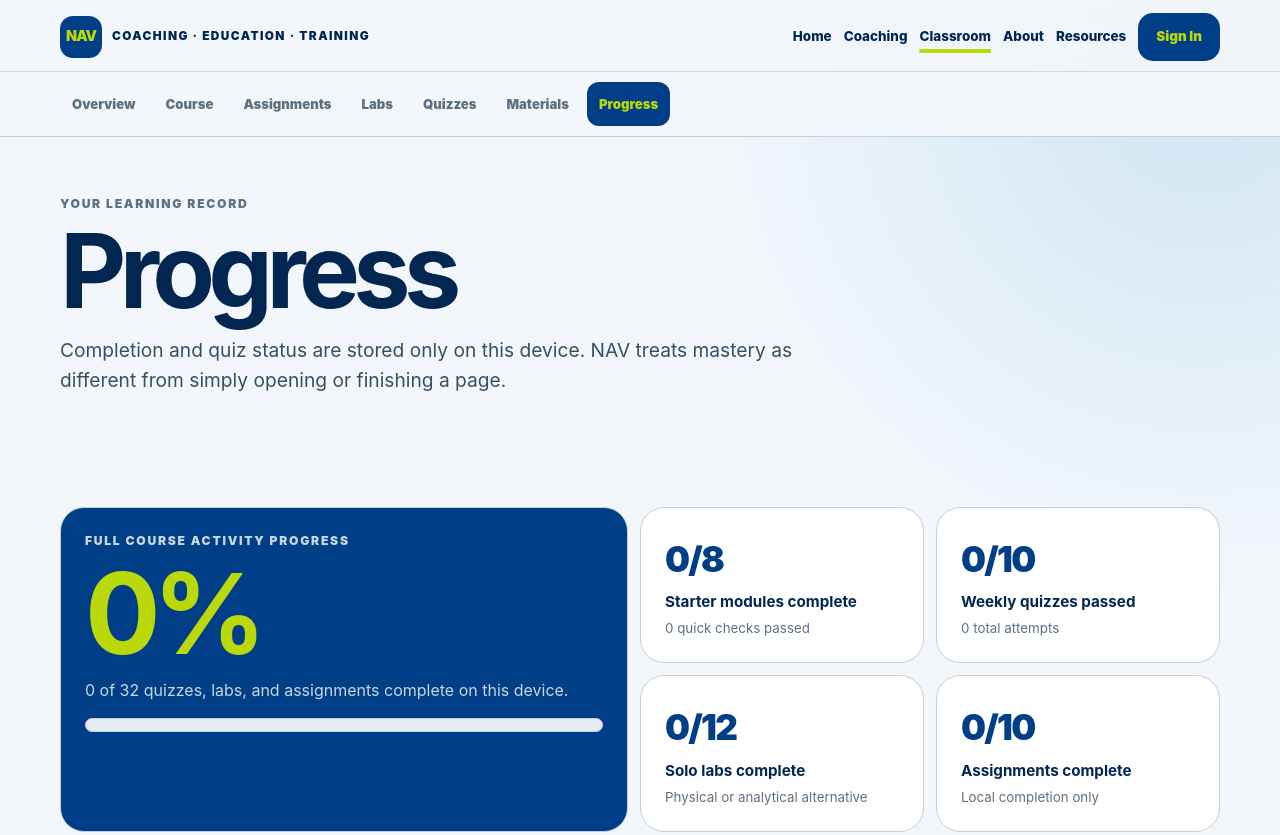
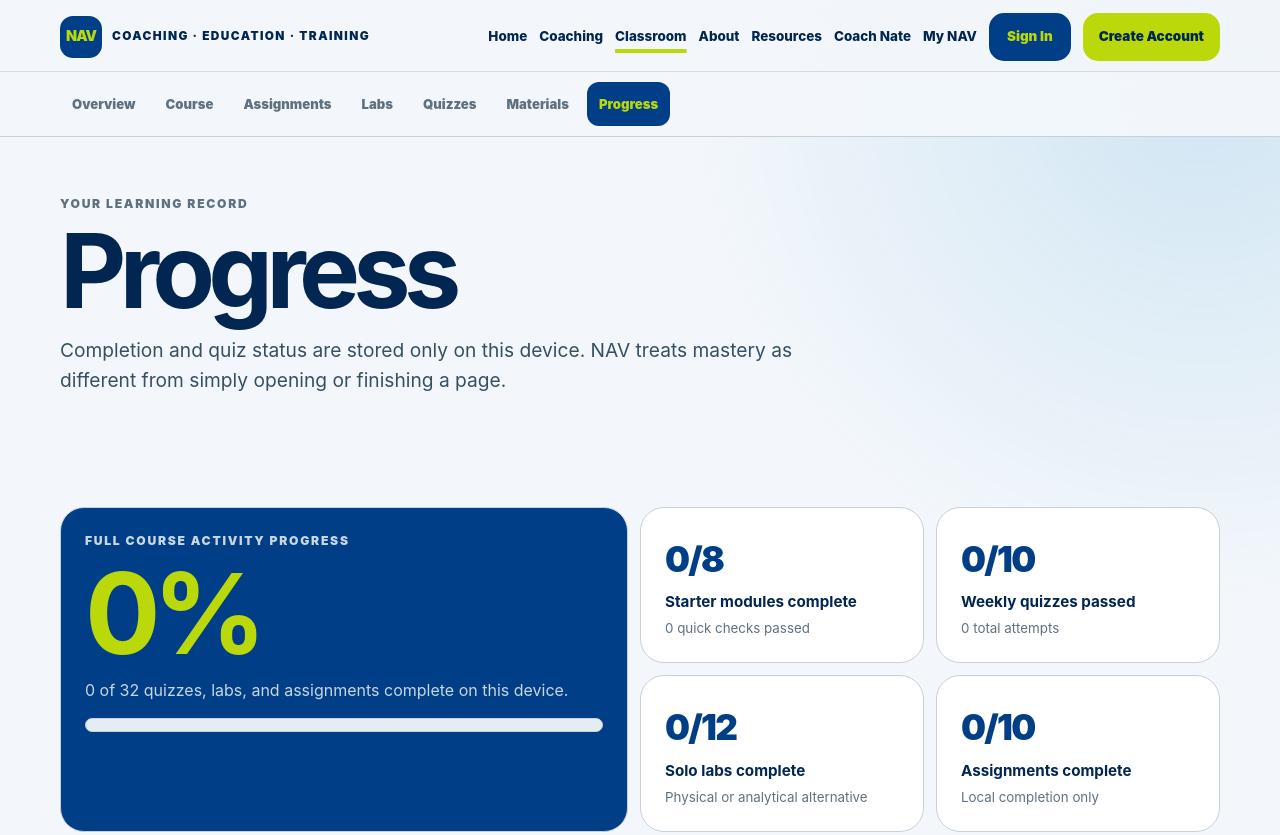
Before and after one commit to Cracked-Hacker/NAV, a plain HTML site: page classroom/progress.html in a window 1280 px wide. Shown: the top 835 px of the page. Drawn offline with Linux system fonts and the light colour scheme.

Commit message:
Consistent NAV site account navigation: classroom/progress.html

```diff
--- a/classroom/progress.html
+++ b/classroom/progress.html
@@ -1,6 +1,6 @@
 <!doctype html>
 <html lang="en"><head><meta charset="utf-8"><meta name="viewport" content="width=device-width, initial-scale=1"><meta name="description" content="Track browser-local NAV Classroom module, quiz, lab, and assignment progress."><meta name="theme-color" content="#003f87"><meta name="color-scheme" content="light"><title>Progress | NAV Classroom</title><link rel="stylesheet" href="../style.css"><link rel="stylesheet" href="classroom.css"><script src="lms-data.js" defer></script><script src="classroom.js" defer></script></head>
-<body data-classroom-view="progress"><a class="skip-link" href="#main">Skip to content</a><header class="site-header"><a class="brand" href="../index.html" aria-label="NAV home"><span class="brand-mark">NAV</span><span class="brand-copy">COACHING · EDUCATION · TRAINING</span></a><nav class="desktop-nav" aria-label="Primary"><a href="../index.html">Home</a><a href="../coaching.html">Coaching</a><a href="index.html" aria-current="page">Classroom</a><a href="../about.html">About</a><a href="../resources.html">Resources</a><a class="nav-app" href="https://nav-coach-app-eight.vercel.app/auth?mode=login">Sign In</a></nav><details class="mobile-nav"><summary aria-label="Open navigation">Menu</summary><nav aria-label="Mobile primary"><a href="../index.html">Home</a><a href="../coaching.html">Coaching</a><a href="index.html" aria-current="page">Classroom</a><a href="../about.html">About</a><a href="../resources.html">Resources</a><a class="nav-app" href="https://nav-coach-app-eight.vercel.app/auth?mode=login">Sign In</a></nav></details></header>
+<body data-classroom-view="progress"><a class="skip-link" href="#main">Skip to content</a><header class="site-header"><a class="brand" href="../index.html" aria-label="NAV home"><span class="brand-mark">NAV</span><span class="brand-copy">COACHING · EDUCATION · TRAINING</span></a><nav class="desktop-nav" aria-label="Primary"><a href="../index.html">Home</a><a href="../coaching.html">Coaching</a><a href="index.html" aria-current="page">Classroom</a><a href="../about.html">About</a><a href="../resources.html">Resources</a><a href="../coach-nate.html">Coach Nate</a><a href="../account.html">My NAV</a><a class="nav-app" href="https://nav-coach-app-eight.vercel.app/auth?mode=login">Sign In</a><a class="nav-signup" href="https://nav-coach-app-eight.vercel.app/auth?mode=signup&amp;account=client">Create Account</a></nav><details class="mobile-nav"><summary aria-label="Open navigation">Menu</summary><nav aria-label="Mobile primary"><a href="../index.html">Home</a><a href="../coaching.html">Coaching</a><a href="index.html" aria-current="page">Classroom</a><a href="../about.html">About</a><a href="../resources.html">Resources</a><a href="../coach-nate.html">Coach Nate</a><a href="../account.html">My NAV</a><a class="nav-app" href="https://nav-coach-app-eight.vercel.app/auth?mode=login">Sign In</a><a class="nav-signup" href="https://nav-coach-app-eight.vercel.app/auth?mode=signup&amp;account=client">Create Account</a></nav></details></header>
 <main id="main"><div class="wrap"><nav class="classroom-subnav" aria-label="NAV Classroom"><a href="index.html">Overview</a><a href="course.html">Course</a><a href="assignments.html">Assignments</a><a href="labs.html">Labs</a><a href="quizzes.html">Quizzes</a><a href="materials.html">Materials</a><a href="progress.html" aria-current="page">Progress</a></nav>
 <section class="page-hero lms-page-hero"><p class="eyebrow">Your learning record</p><h1>Progress</h1><p class="lead">Completion and quiz status are stored only on this device. NAV treats mastery as different from simply opening or finishing a page.</p></section>
 <section class="section"><div data-progress-dashboard></div><noscript><p class="classroom-noscript">Progress tracking requires JavaScript and browser-local storage.</p></noscript></section>
```
